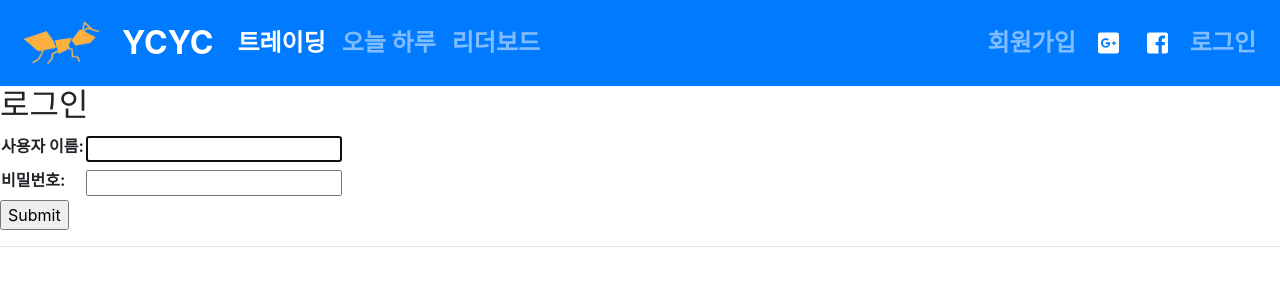
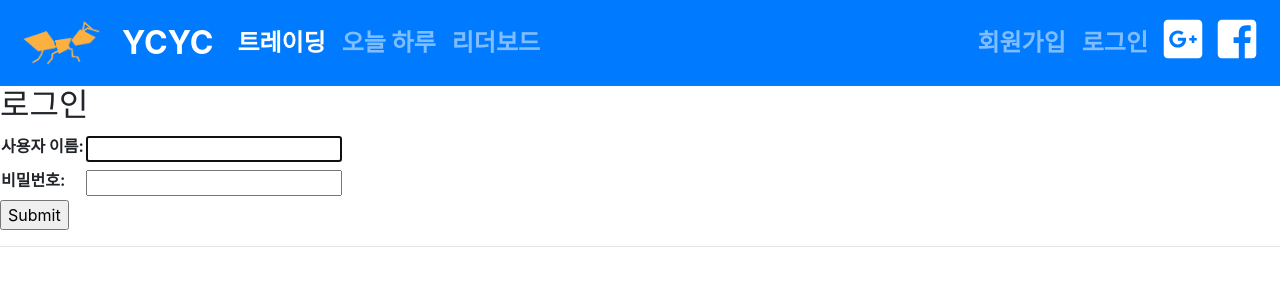
Before and after one commit to pirogramming/YoungCha_x2, a Django app: page /login/ in a window 1280 px wide. Shown: the top 300 px of the page. Run offline with Django 3.2, Linux system fonts and the light colour scheme; some libraries are stand-ins or nearby versions.

Commit message:
버튼 크기수정

```diff
--- a/YoungCha_x2/templates/layout.html
+++ b/YoungCha_x2/templates/layout.html
@@ -323,14 +323,11 @@
             <li class="nav-item">
                 <a class="nav-link" href="{% url 'accounts:signup' %}?next={{ request.path }}">회원가입</a>
             </li>
-            <a href="{% url "social:begin" "google-oauth2" %}"><i class="fab fa-google-plus-square" style="color: white; margin: 14px;"></i></a>
-            <a href="{% url "social:begin" "facebook" %}"><i class="fab fa-facebook-square" style="color: white; margin: 14px;"></i></a>
-
-
             <li class="nav-item">
                <a class="opener2 nav-link" href="{% url 'accounts:login' %}?next={{ request.path }}">로그인</a>
             </li>
-
+            <a href="{% url "social:begin" "google-oauth2" %}"><i class="fab fa-google-plus-square" style="color: white; width: 44px; height: 44px; margin: 0px 5px;"></i></a>
+            <a href="{% url "social:begin" "facebook" %}"><i class="fab fa-facebook-square" style="color: white; width: 44px; height: 44px; margin: 0px 5px;"></i></a>
 
 {% endif %}
 
```
